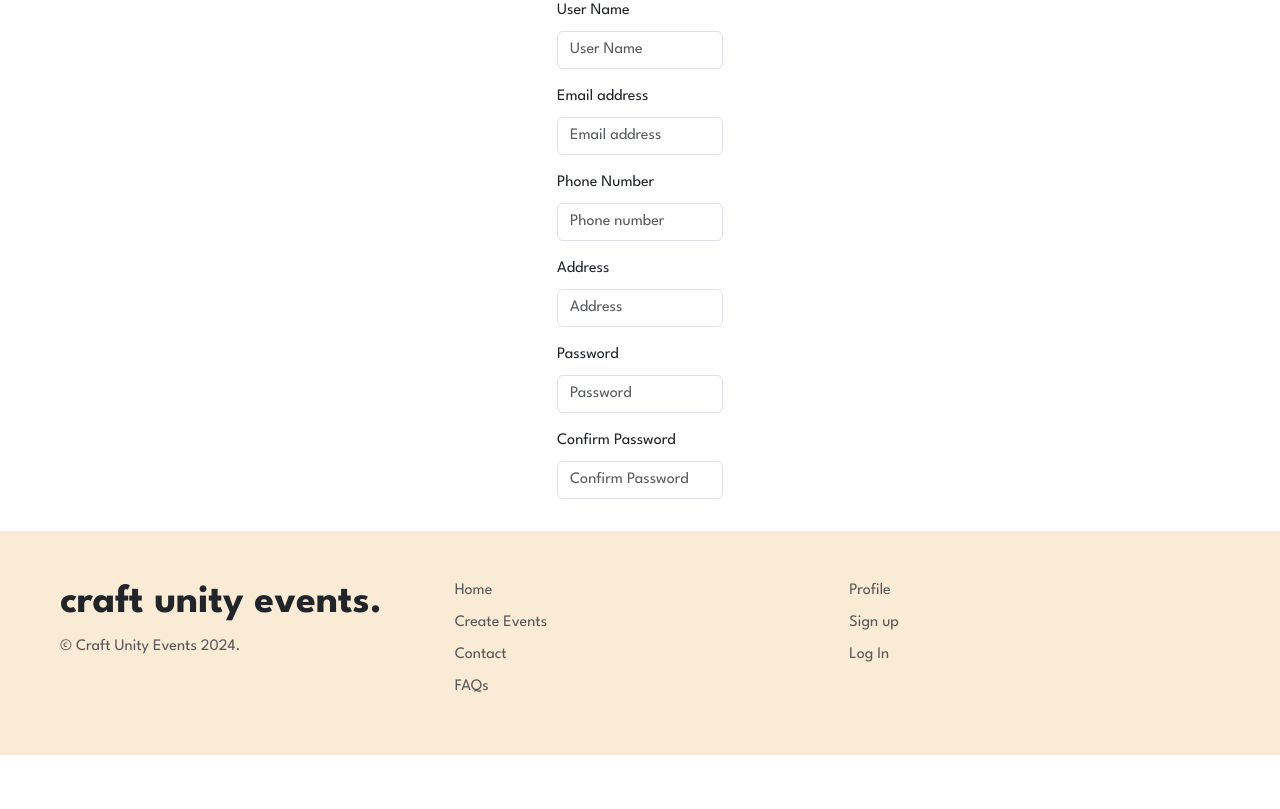
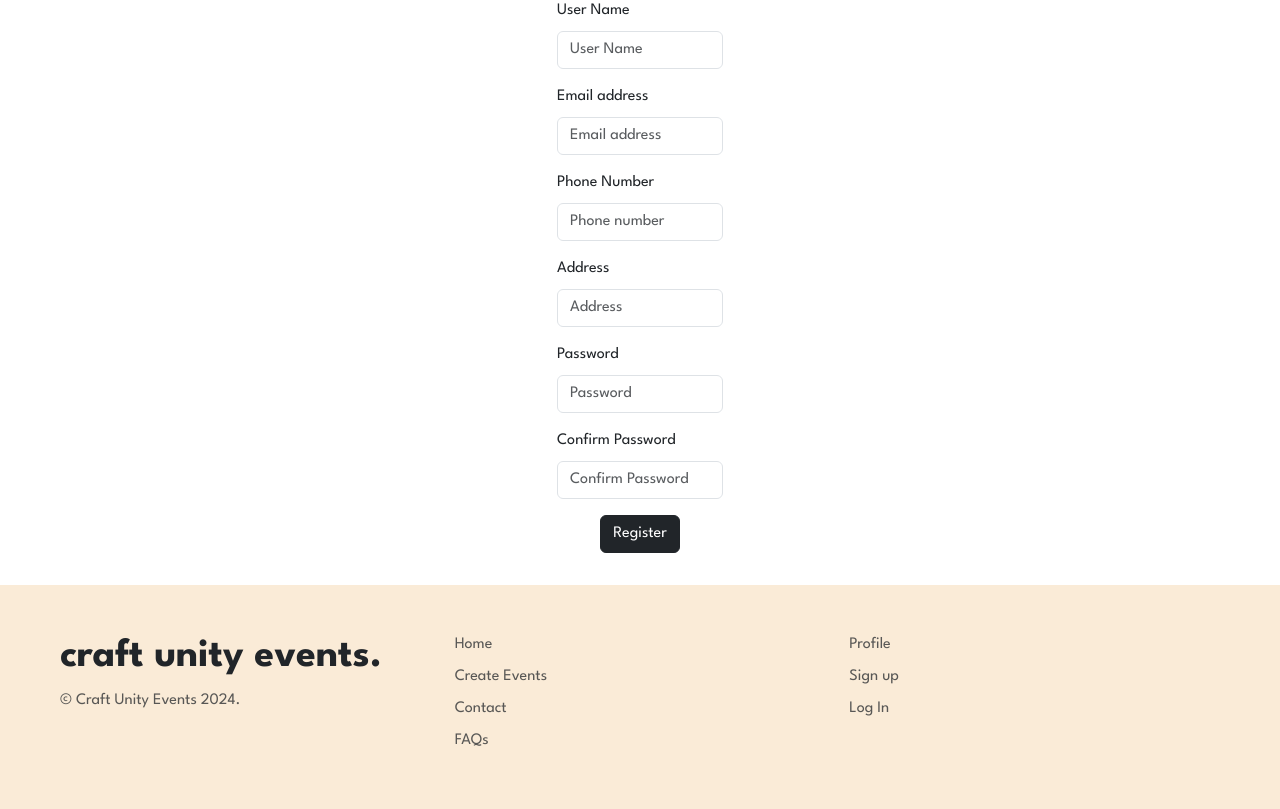
Before and after one commit to heyimtrishh/IAB207-Group-11, a Flask app: template a3_starter_code/a3_starter_code-main/a3_group11/craftunityevents/templates/signup.html in a window 1280 px wide. Shown: the part 66-875 px from the top of the page. Before the commit the page ends 821 px from the top, so only its background shows below. Run offline with Flask 3, Linux system fonts and the light colour scheme; the template is opened without the code that fills it, so the values that code supplies are empty, except form fields; tables that the repository leaves empty hold one stand-in row (values such as "Sample post"); form fields are guessed from the names that the template uses; some libraries are stand-ins or nearby versions.

Commit message:
Update signup.html
adding comments

```diff
--- a/a3_starter_code/a3_starter_code-main/a3_group11/craftunityevents/templates/signup.html
+++ b/a3_starter_code/a3_starter_code-main/a3_group11/craftunityevents/templates/signup.html
@@ -3,31 +3,43 @@
 <div class="row" style="margin-bottom: 1rem;">
     <div class="col-lg-5 col-md-2"></div>
     <div class="col-lg-2 col-md-8 col-sm-12">
+        <!-- Form for user registration -->
         <form method="post" novalidate>
+            <!-- CSRF protection token -->
             {{ form.hidden_tag() }}
+            <!-- User Name Input Field -->
             <div class="mb-3">
                 <label for="user_name" class="form-label">User Name</label>
                 {{ form.user_name(class="form-control", id="registerEmail", placeholder="User Name") }}
             </div>
+            <!-- Email Input Field -->
             <div class="mb-3">
                 <label for="email_id" class="form-label">Email address</label>
                 {{ form.email_id(class="form-control", placeholder="Email address") }}
             </div>
+            <!-- Phone Number Input Field -->
             <div class="mb-3">
                 <label for="contact_number" class="form-label">Phone Number</label>
                 {{ form.contact_number(class="form-control", placeholder="Phone number") }}
             </div>
+            <!-- Address Input Field -->
             <div class="mb-3">
                 <label for="address" class="form-label">Address</label>
                 {{ form.address(class="form-control", placeholder="Address") }}
             </div>
+            <!-- Password Input Field -->
             <div class="mb-3">
                 <label for="password" class="form-label">Password</label>
                 {{ form.password(class="form-control", placeholder="Password") }}
             </div>
+            <!-- Confirm Password Input Field -->
             <div class="mb-3">
                 <label for="confirm" class="form-label">Confirm Password</label>
                 {{ form.confirm(class="form-control", placeholder="Confirm Password") }}
+            </div>
+            <!-- Submit Button -->
+            <div class="mb-3 text-center">
+                <button type="submit" class="btn btn-dark">Register</button>
             </div>
         </form>
     </div>
```
